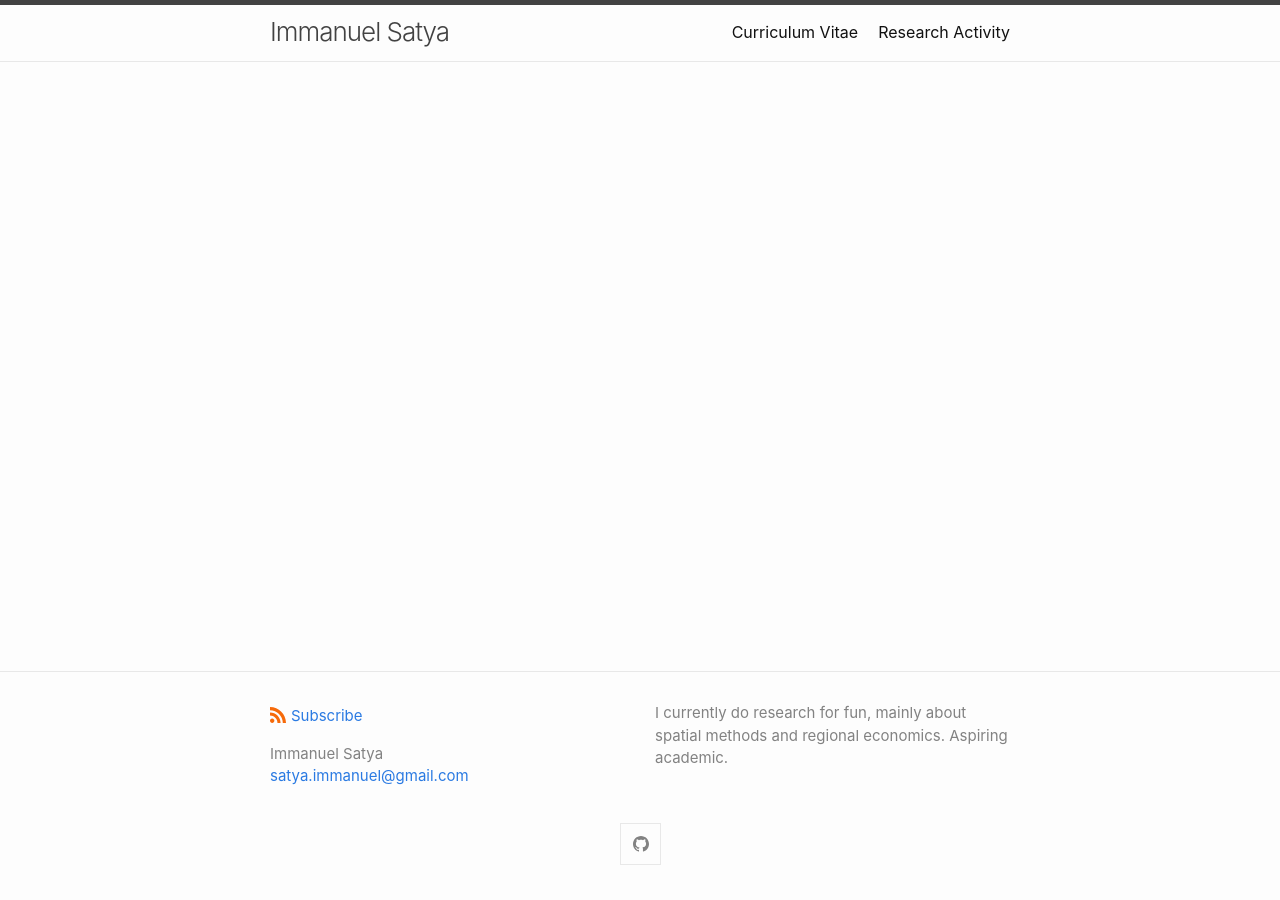
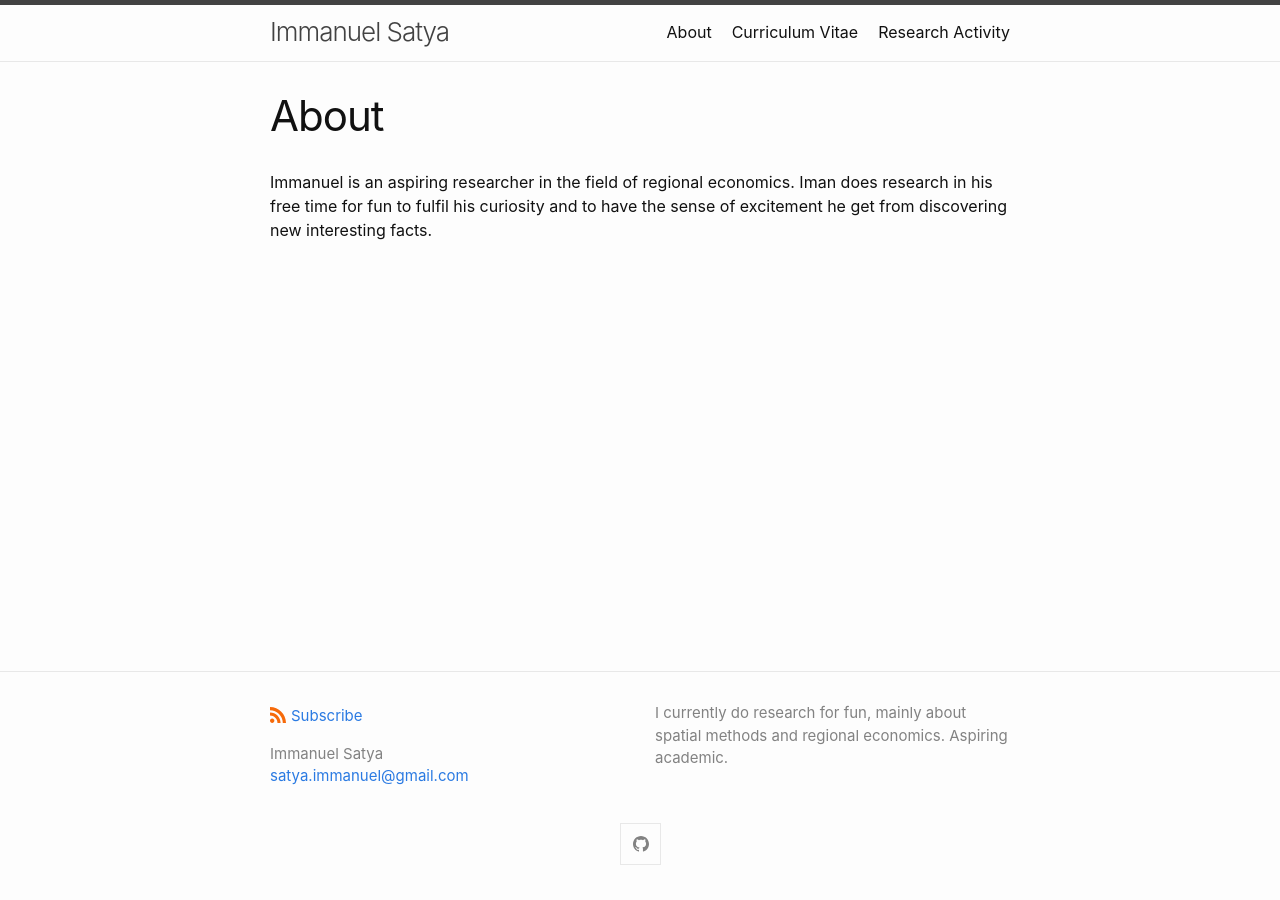
Before and after one commit to soegampars/academic, a Jekyll site: the page built from about.md, in a window 1280 px wide. Built offline with Jekyll 4.4.1, drawn with Linux system fonts in a browser that asks for light colours; our own code applies the rules of GitHub Pages for plain Markdown files.

Commit message:
addition

```diff
--- a/about.md
+++ b/about.md
@@ -0,0 +1,9 @@
+---
+layout: page
+title: About
+permalink: /about/
+---
+
+Immanuel is an aspiring researcher in the field of regional economics.
+Iman does research in his free time for fun to fulfil his curiosity and to
+have the sense of excitement he get from discovering new interesting facts.
```
Also changed, not shown: cv.md (+5 -2 lines), research.md (+5 -1 lines).
